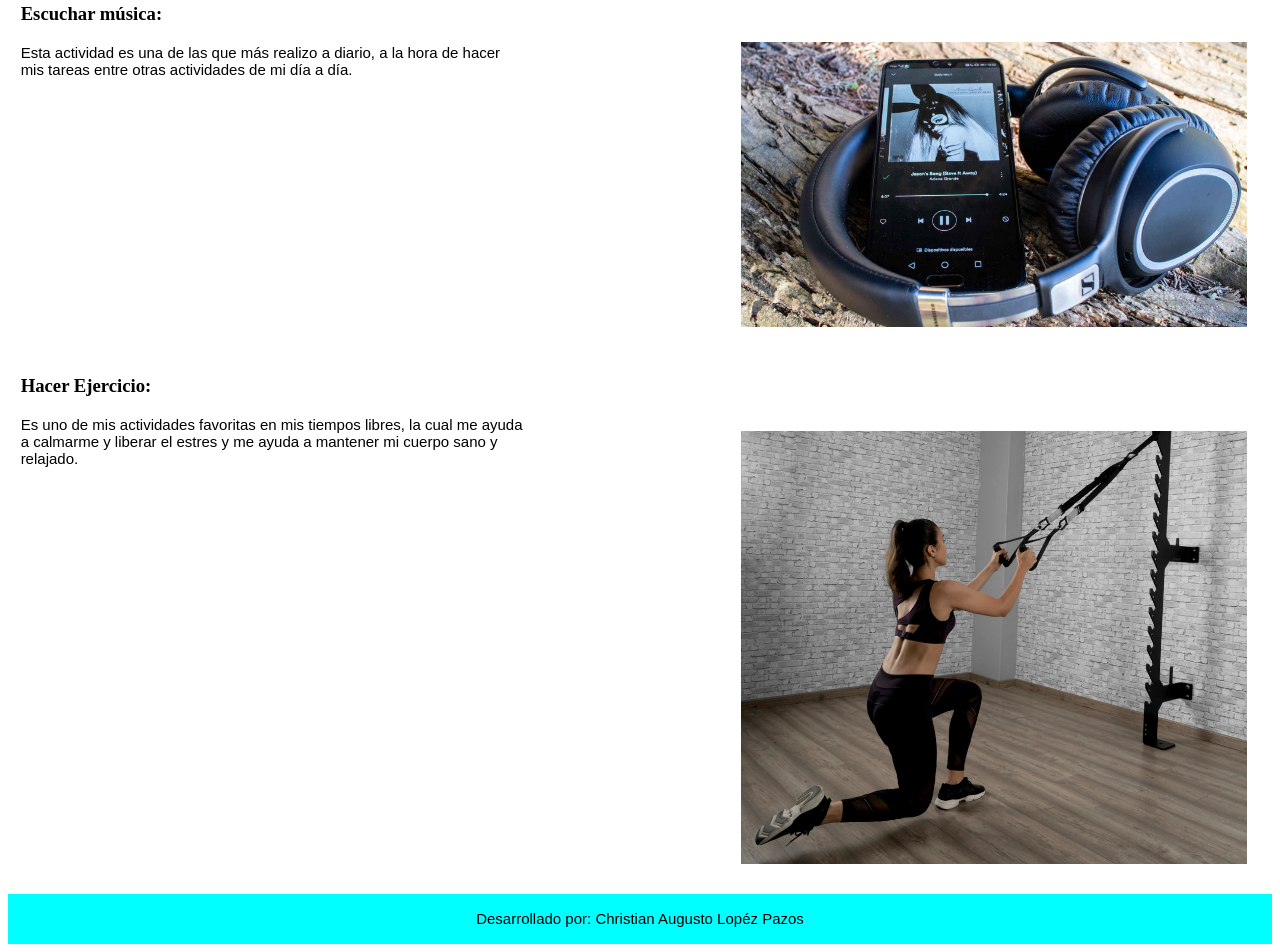
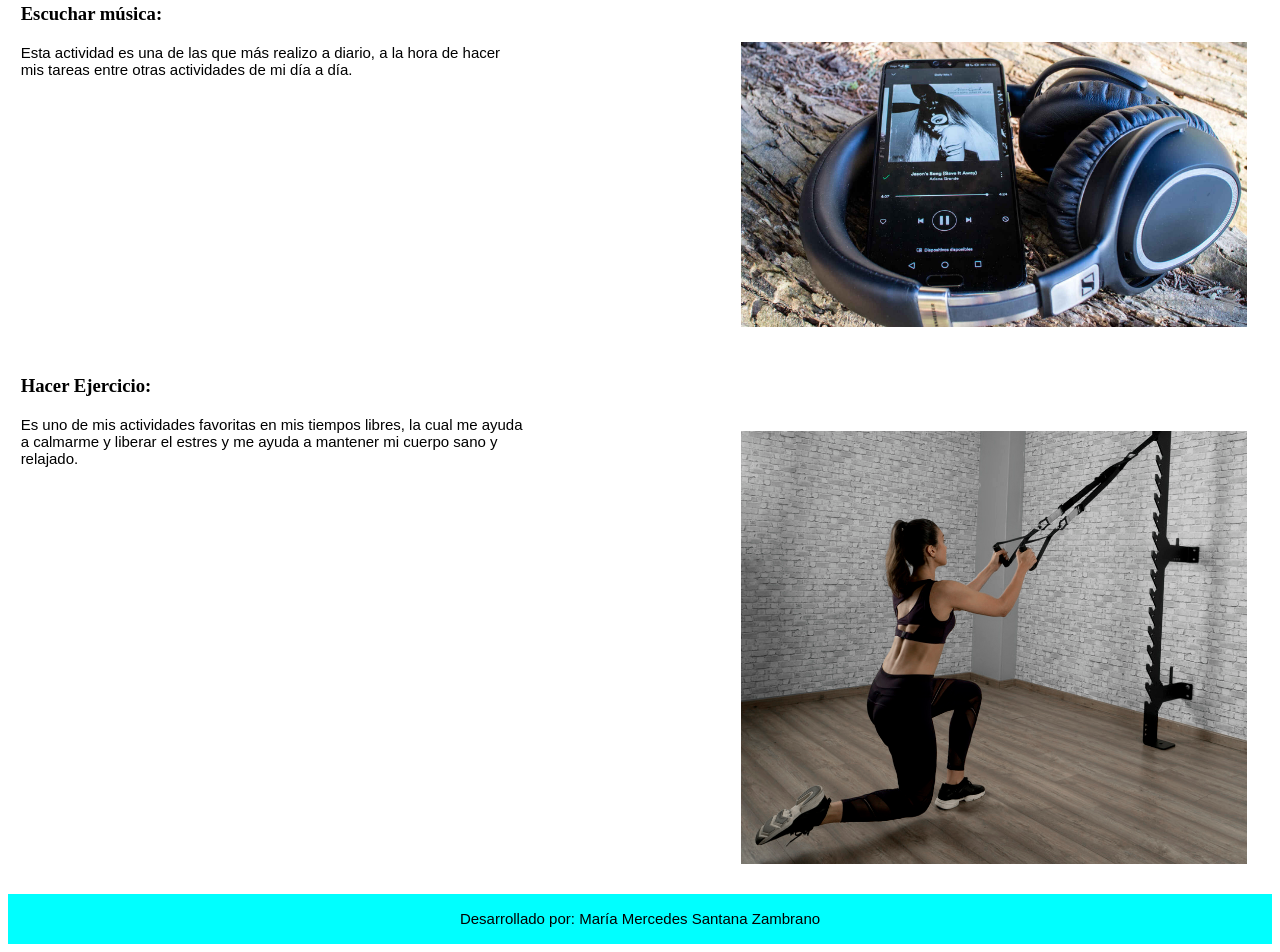
Before and after one commit to 1205451568/trabajoGrupo, a plain HTML site: page index.html in a window 1280 px wide. Shown: the part 517-1469 px from the top of the page. Drawn offline with Linux system fonts and the light colour scheme.

Commit message:
Update index.html

```diff
--- a/index.html
+++ b/index.html
@@ -49,7 +49,7 @@
     </div>
 </section>
     <footer>
-        <p>Desarrollado por: Christian Augusto Lopéz Pazos</p>
+        <p>Desarrollado por: María Mercedes Santana Zambrano </p>
     </footer>
 </body>
 
```
